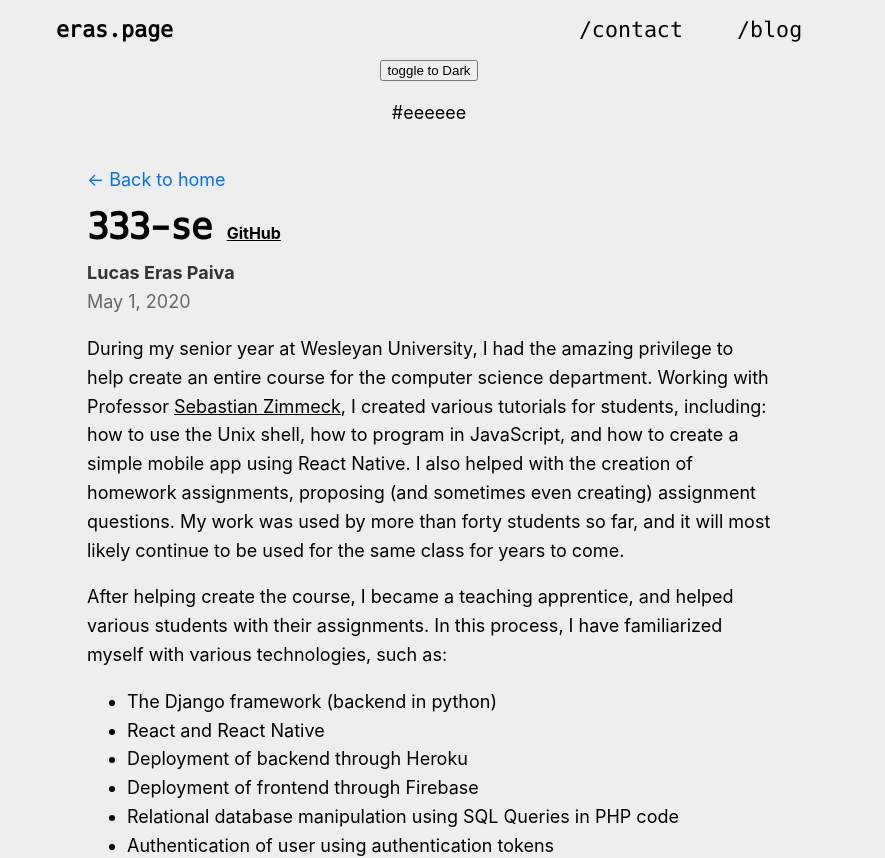
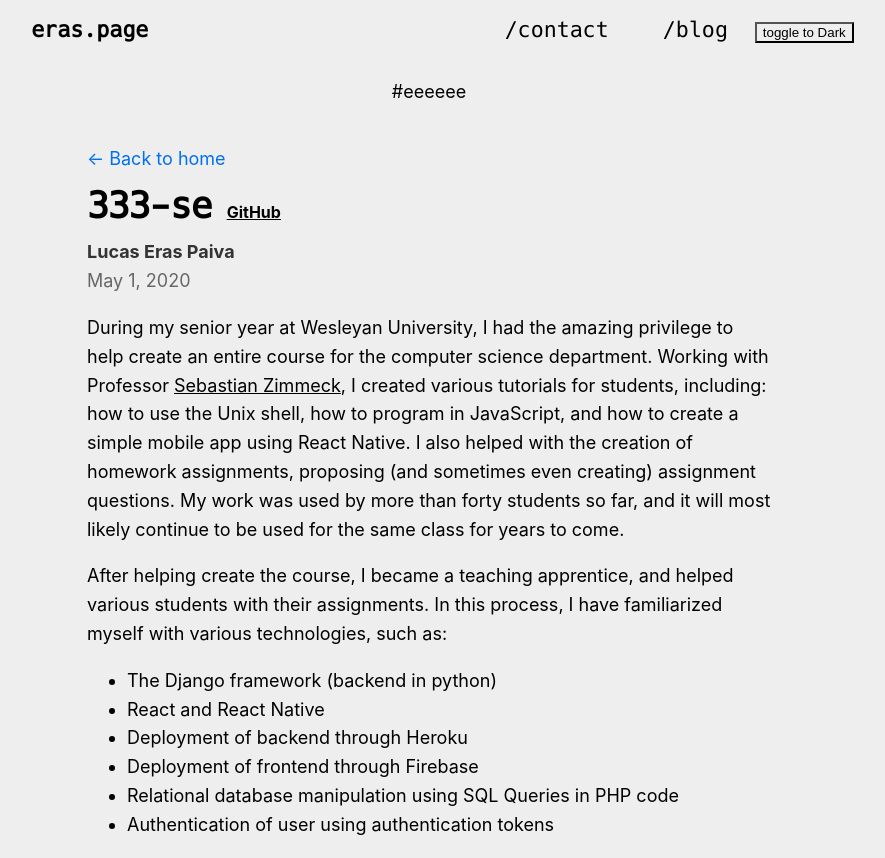
Before and after one commit to lucaseras/eras.page, a Next.js app: page /projects/333-se in a window 1280 px wide. Shown: the top 858 px of the page, without its empty margins (211-1096 px from the left). Built offline with nearby package versions, Linux system fonts and the light colour scheme.

Commit message:
Created useTheme pseudo-hook and created switch
Using the context is now handled by the theme file itself. This makes it
so that we can simply export useTheme which gives access to all of the
values being given by the context provider.

```diff
--- a/components/layout.js
+++ b/components/layout.js
@@ -1,31 +1,29 @@
-import {useContext} from 'react'
 import Head from 'next/head'
 import styles from './layout.module.css'
 import Navbar from '../components/navbar'
 import Footer from '../components/footer'
-import { ThemeContext } from '../styles/theme'
-import { useRouter } from 'next/router'
+import {useRouter} from 'next/router'
+import {useTheme} from '../styles/theme'
 
 export const siteTitle = 'eras.page'
 
 
 export default function Layout({children, home, post}) {
-    const {dark, theme, toggleTheme} = useContext(ThemeContext)
+    const [,themeStyle,]= useTheme()
     const router = useRouter()
 
     return (
         <div
             style={{
-                backgroundColor: theme.background,
-                color: theme.foreground
+                backgroundColor: themeStyle.background,
+                color: themeStyle.foreground
             }}
             className={styles.mainContainer}>
             <Head>
                 <meta name='viewport' content='initial-scale=1.0, width=device-width'/>
             </Head>
             <Navbar/>
-            <button onClick={toggleTheme}>toggle to {!dark ? 'Dark' : 'Light'}</button>
-            <p>{theme.background}</p>
+            <p>{themeStyle.background}</p>
             <div className={styles.container}>
                 {(!home && !post) && (
                     <div className={styles.back}>
--- a/components/navbar.js
+++ b/components/navbar.js
@@ -1,7 +1,7 @@
 import Link from 'next/link'
 import styles from './navbar.module.css'
-import { ThemeContext } from '../styles/theme'
-import {useContext} from 'react'
+import { useTheme } from '../styles/theme'
+import ThemeSwitch from './themeSwitcher'
 // React component that defines the navigation bar
 
 
@@ -17,14 +17,10 @@ export default function Navbar() {
         },
 
     ]
-    const {theme, toggleTheme} = useContext(ThemeContext)
-    const style = {
-        background: theme.background,
-        color: theme.foreground,
-    }
+    const [,themeStyle,] = useTheme()
     return (
         <nav
-            style={style}
+            style={themeStyle}
             className={styles.navbar}>
             <Link href='/'>
                 <h1 className={styles.h1}>
@@ -39,7 +35,9 @@ export default function Navbar() {
                                 {item.title}
                             </a>
                         </li>
-                    )})}
+                    )
+                })}
+                <ThemeSwitch/>
             </ul>
         </nav>
     )
--- /dev/null
+++ b/components/themeSwitcher.jsx
@@ -0,0 +1,12 @@
+import Link from 'next/link'
+import styles from './navbar.module.css'
+import { useTheme } from '../styles/theme'
+// React component that creates the theme switcher button
+
+
+export default function ThemeSwitch() {
+    const [isDark, themeStyle, toggleTheme] = useTheme()
+    return (
+        <button style={ themeStyle }onClick={toggleTheme}>toggle to {!isDark ? 'Dark' : 'Light'}</button>
+    )
+}
--- a/styles/theme.js
+++ b/styles/theme.js
@@ -1,6 +1,4 @@
-import {useState, useEffect, createContext} from 'react';
-
-const DARK_MODE_KEY = 'dark_mode';
+import {useState, useEffect, createContext, useContext} from 'react';
 
 const themes = {
   light: {
@@ -10,7 +8,7 @@ const themes = {
   dark: {
     foreground: '#ffffff',
     background: '#222222',
-  },
+    },
 };
 
 export const ThemeContext = createContext({
@@ -18,6 +16,13 @@ export const ThemeContext = createContext({
     theme: themes.light,
     toggleTheme: () => {}
 })
+
+export function useTheme() {
+    const { themeStyle, toggleTheme, isDark } = useContext(ThemeContext)
+    return [ isDark, themeStyle, toggleTheme ]
+}
+
+
 
 export function ThemeProvider({children}) {
     const [dark, setDark] = useState(false)
@@ -32,10 +37,12 @@ export function ThemeProvider({children}) {
         localStorage.setItem('dark', JSON.stringify(oppositeTheme))
         setDark(oppositeTheme)
     }
-    const theme = dark ? themes.dark : themes.light
+    const themeStyle = dark ? themes.dark : themes.light
+
+    const isDark = dark
 
     return (
-        <ThemeContext.Provider value={{theme, dark, toggleTheme}}>
+        <ThemeContext.Provider value={{themeStyle, isDark, toggleTheme}}>
             {children}
         </ThemeContext.Provider>
     )
```
